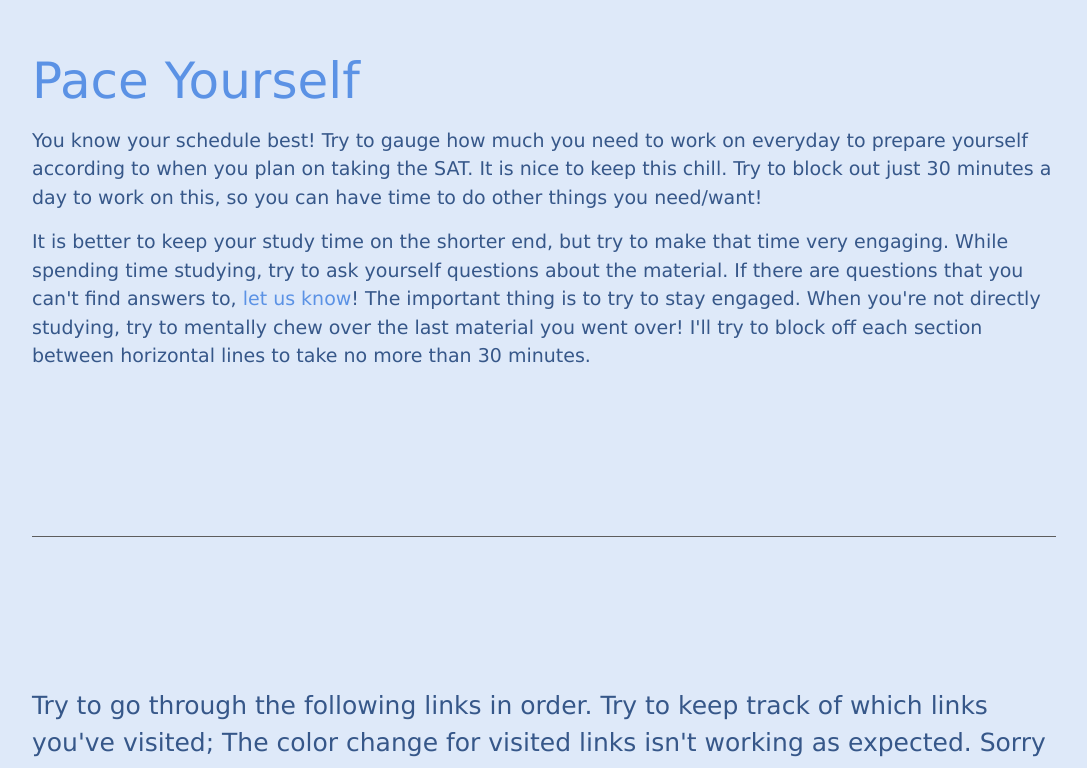
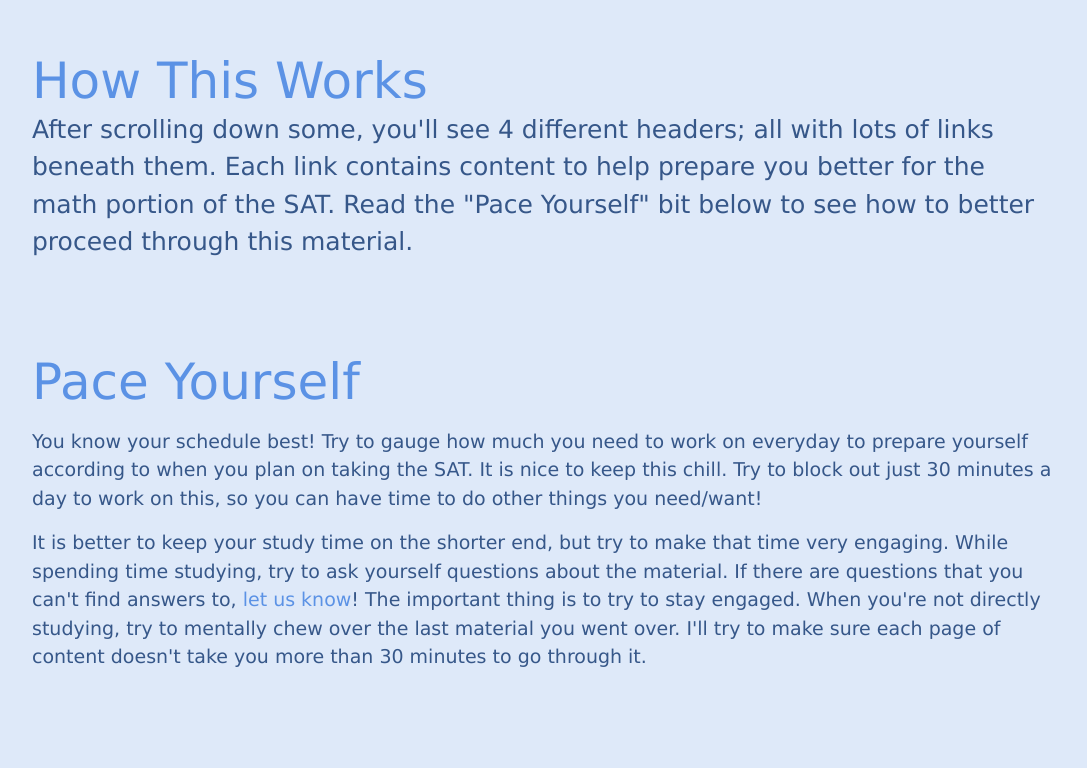
Before and after one commit to YomenT/bluebird-teaching, a React (Create React App) app in the folder reactapp/: page /satprep in a window 1280 px wide. Shown: the part 1008-1776 px from the top of the page, without its empty margins (96-1183 px from the left). Built offline with nearby package versions, Linux system fonts and the light colour scheme.

Commit message:
Adding SAT Prep intro content

```diff
--- a/reactapp/src/components/SatPrep.js
+++ b/reactapp/src/components/SatPrep.js
@@ -64,9 +64,13 @@ class SatPrep extends React.Component {
                             url="https://www.youtube.com/watch?v=5qap5aO4i9A"
                         />
                     </div>
-                    <Link to="/aboutsatprep">
-                        <h3 className="h3-blue-headers" style={{ paddingTop: "75px", paddingBottom: "15px" }}>Pace Yourself</h3>
-                    </Link>
+                    <h3 className="h3-blue-headers" style={{ paddingTop: "75px" }}>How This Works</h3>
+                    <p className="p-body">
+                        After scrolling down some, you'll see 4 different headers; all with lots of links beneath them.  Each link contains content to help
+                        prepare you better for the math portion of the SAT.  Read the "Pace Yourself" bit below to see how to better proceed through this
+                        material.
+                    </p>
+                    <h3 className="h3-blue-headers" style={{ paddingTop: "75px", paddingBottom: "15px" }}>Pace Yourself</h3>
                     <p className="p-body-small">
                         You know your schedule best!  Try to gauge how much you need to work on everyday to prepare yourself according
                         to when you plan on taking the SAT.  It is nice to keep this chill.  Try to block out just 30 minutes a day to work on this, so you
@@ -76,7 +80,7 @@ class SatPrep extends React.Component {
                         It is better to keep your study time on the shorter end, but try to make that time very engaging.  While spending time studying, try to
                         ask yourself questions about the material.  If there are questions that you can't find answers to, <Link to="/contact" style={{ color: "#5b92e5" }}>let us know</Link>!
                         The important thing is to try to stay engaged.  When you're not directly studying, try to mentally chew over the last material you
-                        went over!  I'll try to block off each section between horizontal lines to take no more than 30 minutes.
+                        went over.  I'll try to make sure each page of content doesn't take you more than 30 minutes to go through it.
                     </p>
                     <hr style={{ width: '100%', textAlign: "center", marginBottom: "150px", backgroundColor: "#686868" }}></hr>
                     <p className="p-body" style={{ paddingBottom: "25px" }}>
```
